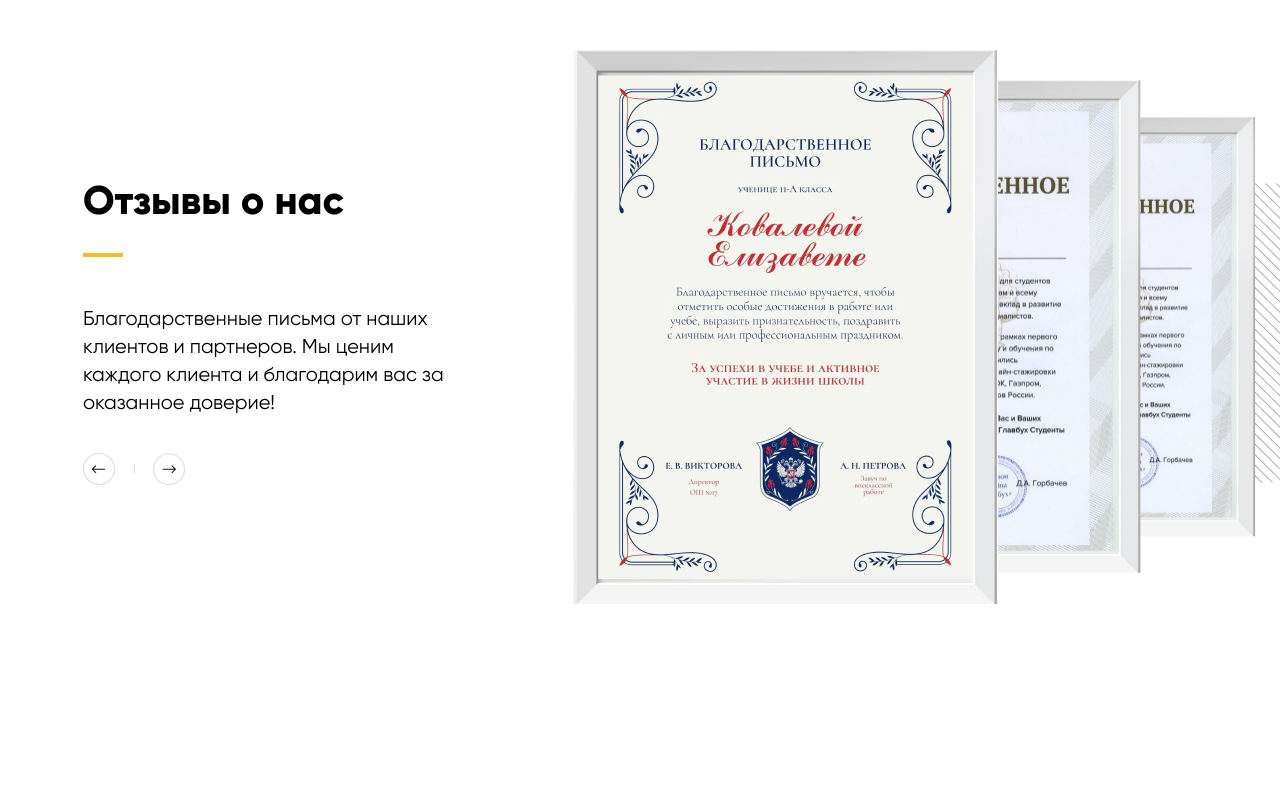
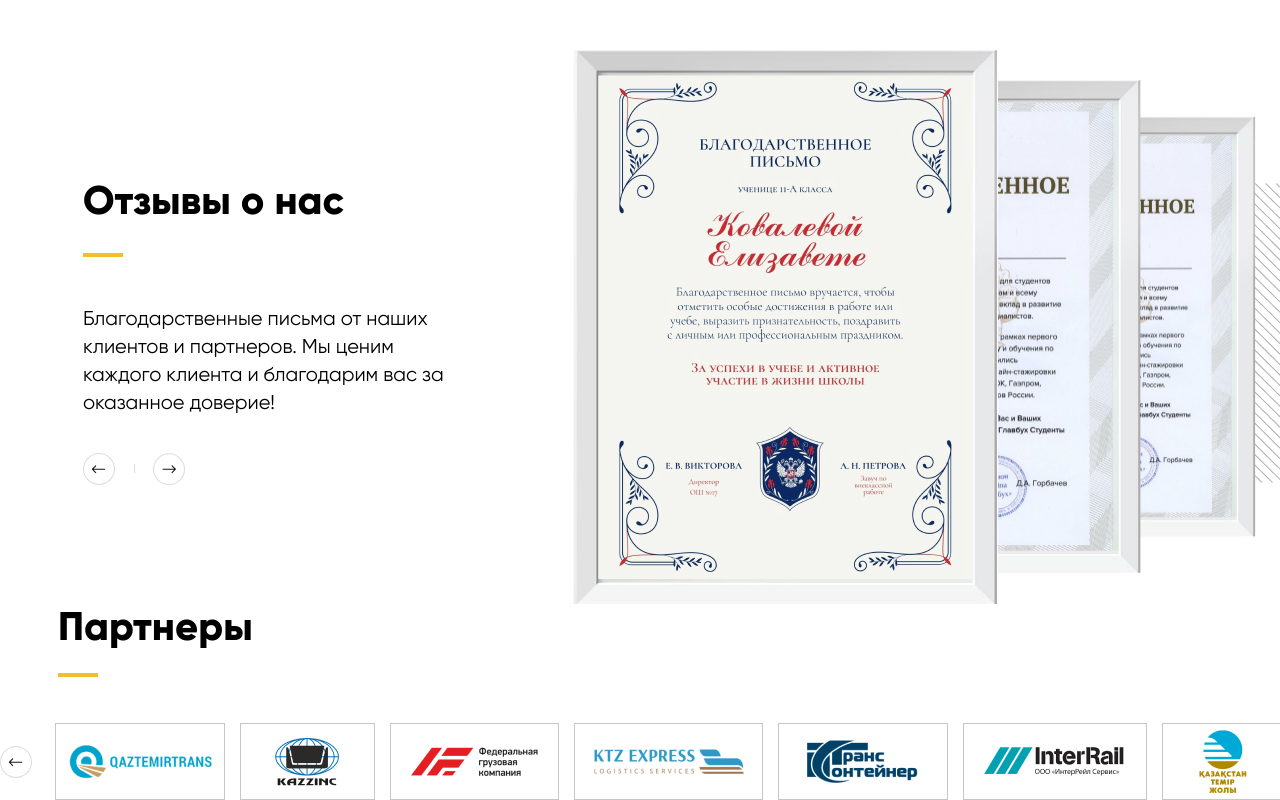
Before and after one commit to xboxjoin/project3, a plain HTML site: page index.html in a window 1280 px wide. Shown: the part 3680-4480 px from the top of the page. Before the commit the page ends 4284 px from the top, so only its background shows below. Drawn offline with Linux system fonts and the light colour scheme.

```diff
--- /dev/null
+++ b/blocks/partners/partners.css
@@ -0,0 +1,74 @@
+.partners {
+    max-width: 1340px;
+    display: flex;
+    flex-direction: column;
+    width: 100%;
+    position: relative;
+}
+
+.partnerlist {
+    padding: 0px;
+    display: inline-flex;
+    margin: 0px;
+}
+
+.partnerlist__item {
+    display: inline-flex;
+    padding: 0px;
+    list-style-type:none;
+    margin-left: 15px;
+    border: 1px solid #C6C6C6;
+    height: 77.57px;
+    box-sizing: border-box;
+}
+
+.partners__title {
+    margin: 0px 0px 69px 58px;
+}
+
+.partnerlogo {
+    margin: auto;
+}
+
+.partnerlist__item:nth-child(1) {
+    margin-left: 0px;
+    width: 169.43px;
+}
+
+.partnerlist__item:nth-child(2) {
+    width: 135.12px;
+}
+
+.partnerlist__item:nth-child(3) {
+    width: 169.43px;
+}
+
+.partnerlist__item:nth-child(4) {
+    width: 188.83px;
+}
+
+.partnerlist__item:nth-child(5) {
+    width: 169.43px;
+}
+
+.partnerlist__item:nth-child(6) {
+    width: 184.51px;
+}
+
+.partnerlist__item:nth-child(7) {
+    margin-right: 0px;
+    width: 122.71px;
+}
+
+.partners .vector {
+    left: 58px;
+    bottom: 123px;
+    position: absolute;
+}
+
+.partner__container {
+    align-items: center;
+    display: flex;
+    flex-direction: row;
+    justify-content: space-between;
+}
--- a/blocks/reviews/reviews.css
+++ b/blocks/reviews/reviews.css
@@ -43,12 +43,14 @@
     justify-content: space-between;
     width:102.4px;
     height: 32.23px;
+    padding: 0px;
 }
 
 .button_type_slider {
     width: 32.38px;
     height: 32px;
     border: 0px;
+    padding: 0px;
     background-color: inherit;
 }
 
--- a/index.html
+++ b/index.html
@@ -211,6 +211,39 @@
             <img src="./img/shadow1.png" alt="" class="image__shadow">
 
         </section>
+        <section class="partners">
+            <h2 class = "aboutcompany__title partners__title">Партнеры</h2>
+            <img src="./img/Vector32.svg" alt="d" class="vector">
+
+            <div class="partner__container">
+                <button class="button_type_back button_type_slider"></button>
+                <ul class="partnerlist">
+                    <li class="partnerlist__item">
+                        <img src="./img/partners/1.png" alt="1" class="partnerlogo">
+                    </li>
+                    <li class="partnerlist__item">
+                        <img src="./img/partners/2.png" alt="2" class="partnerlogo">
+                    </li>
+                    <li class="partnerlist__item">
+                        <img src="./img/partners/3.png" alt="3" class="partnerlogo">
+                    </li>
+                    <li class="partnerlist__item">
+                        <img src="./img/partners/4.png" alt="4" class="partnerlogo">
+                    </li>
+                    <li class="partnerlist__item">
+                        <img src="./img/partners/5.png" alt="5" class="partnerlogo">
+                    </li>
+                    <li class="partnerlist__item">
+                        <img src="./img/partners/6.png" alt="6" class="partnerlogo">
+                    </li>
+                    <li class="partnerlist__item">
+                        <img src="./img/partners/7.png" alt="7" class="partnerlogo">
+                    </li>
+                </ul>
+
+                <button class="button_type_next1 button_type_slider"></button>
+            </div>
+        </section>
     </div>
     <script src="./index.js"></script>
 </body>
--- a/styles/index.css
+++ b/styles/index.css
@@ -8,6 +8,7 @@
 @import url(../blocks/consultation/consultation.css);
 @import url(../blocks/aboutcompany/aboutcompany.css);
 @import url(../blocks/reviews/reviews.css);
+@import url(../blocks/partners/partners.css);
 @import url('https://fonts.googleapis.com/css2?family=Inter:wght@400;500;900&display=swap');
 
 
```
Also changed, not shown: img/partners/1.png (added), img/partners/2.png (added), img/partners/3.png (added), img/partners/4.png (added), img/partners/5.png (added), img/partners/6.png (added), img/partners/7.png (added).
